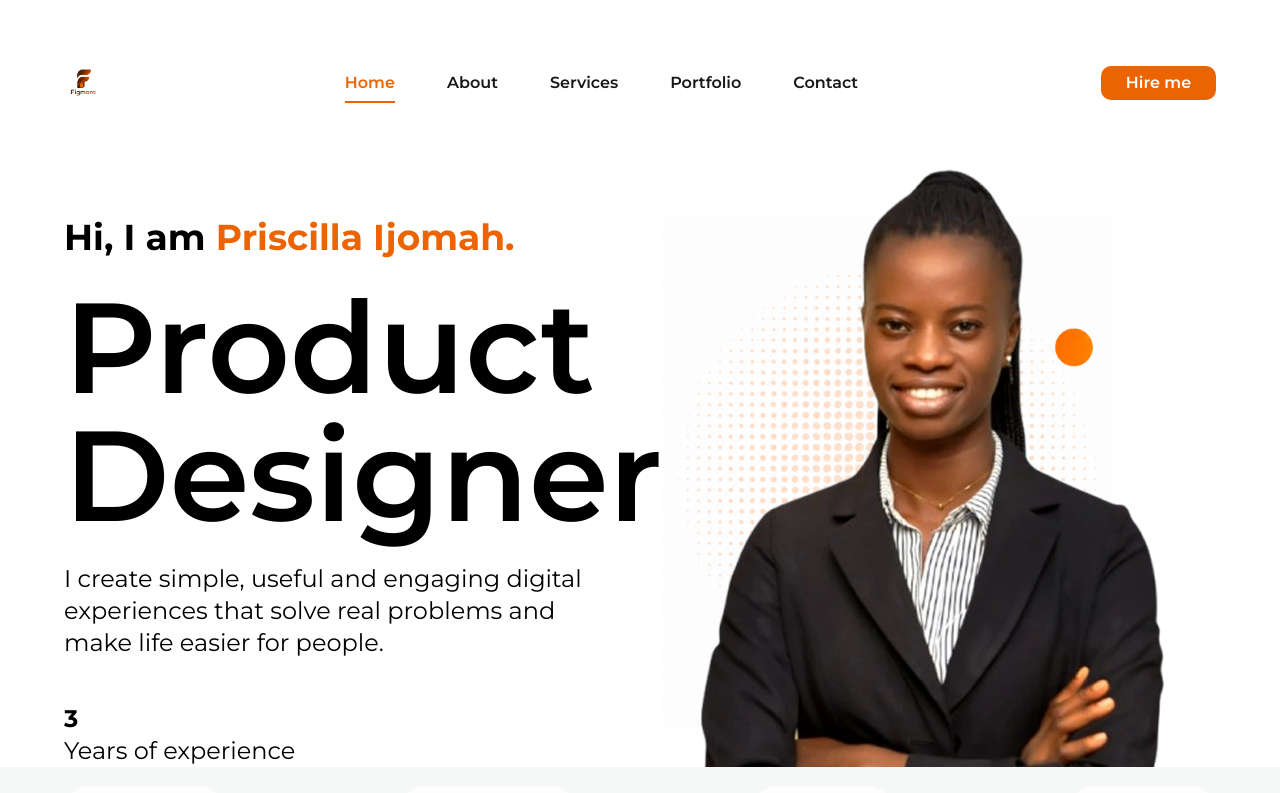
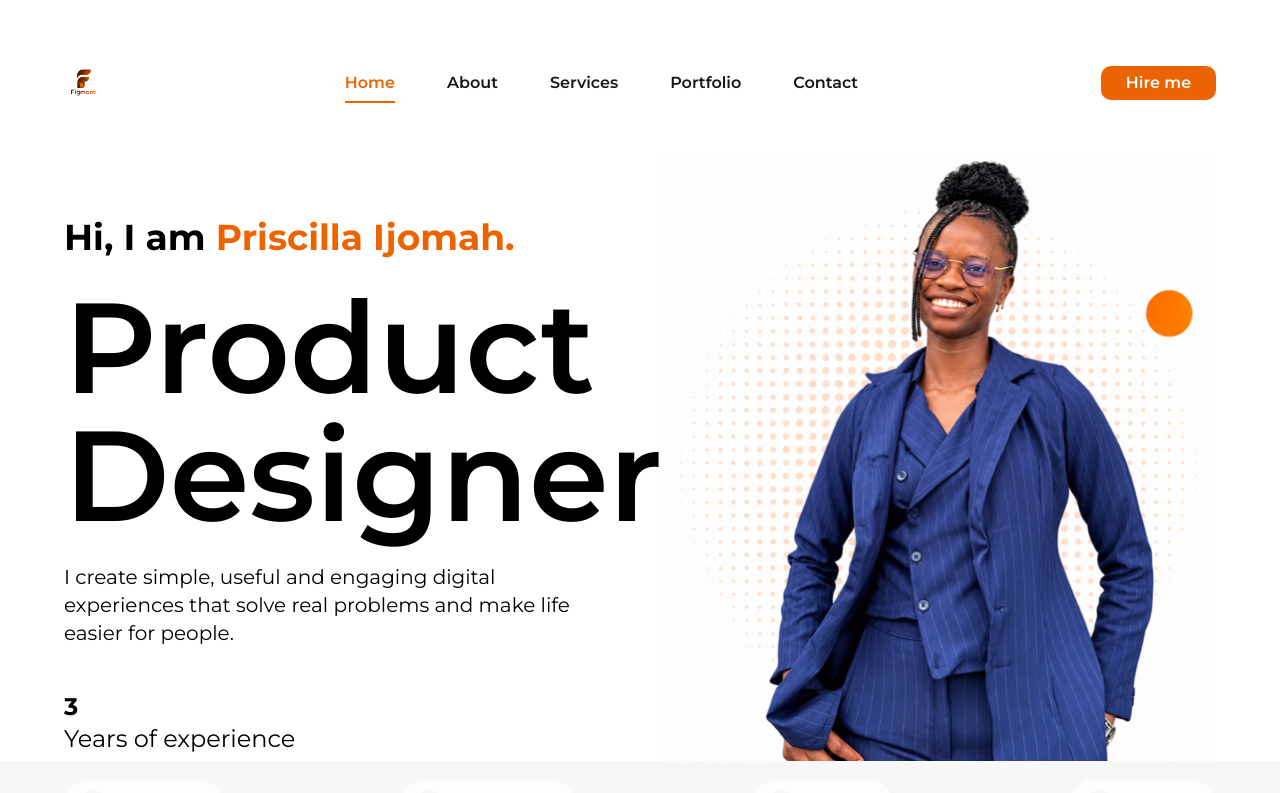
Before and after one commit to ALADETAN-IFE/priscillia-portfolio, a Next.js app: page / in a window 1280 px wide. Shown: the top 793 px of the page. Built offline with nearby package versions, Linux system fonts and the light colour scheme.

Commit message:
feat: update Hero section layout and styles, replace hero image

```diff
--- a/src/components/sections/hero/Hero.tsx
+++ b/src/components/sections/hero/Hero.tsx
@@ -5,7 +5,7 @@ import HeroBottom from "./HeroBottom";
 const Hero = () => {
   return (
     <>
-      <div className="flex max-sm:flex-col justify-between">
+      <div className="flex max-[700px]:flex-col  max-sm:gap-4 justify-between mb-1.5">
         <HeroLeft />
         <HeroRight />
       </div>
--- a/src/components/sections/hero/HeroLeft.tsx
+++ b/src/components/sections/hero/HeroLeft.tsx
@@ -10,12 +10,12 @@ const HeroLeft = () => {
             &nbsp;Priscilla Ijomah.
           </Typography>
         </Typography>
-        <Typography className="text-6xl! lg:text-8xl! xl:text-9xl! font-semibold tracking-0 leading-15 lg:leading-24 xl:leading-32 pt-0.5">
+        <Typography className="text-5xl! lg:text-8xl! xl:text-9xl! font-semibold tracking-0 leading-12 lg:leading-24 xl:leading-32 pt-0.5">
           Product
           <br />
           Designer
         </Typography>
-        <Typography className="max-lg:text-xl font-normal! max-w-131.25" variant="h2">
+        <Typography className="text-xl max-md:text-lg max-lg:text-xl font-normal! max-w-131.25" variant="h2">
           I create simple, useful and engaging digital experiences that solve
           real problems and make life easier for people.
         </Typography>
--- a/src/components/sections/hero/HeroRight.tsx
+++ b/src/components/sections/hero/HeroRight.tsx
@@ -2,21 +2,21 @@ import Image from "next/image";
 
 const HeroRight = () => {
   return (
-    <div className="relative w-full sm:max-w-153.25">
+    <div className="relative w-full max-[376px]:h-105 max-[426px]:h-115 h-122 md:h-full sm:max-w-153.25 flex justify-end lg:mb-10">
       <Image
         src="/assets/hero/hero_bg.jpg"
         alt="Hero Background"
-        width="450"
-        height="696"
-        className="max-sm:h-122 max-sm:w-full"
+        width={490}
+        height={696}
+        className="absolute top-0 md:-top-9 xl:-top-16 w-full"
       />
       <Image
-        src="/assets/hero/hero_img.webp"
+        src="/assets/hero/hero_img2.webp"
         alt="Priscilla_Ijomah_image"
-        width="613"
-        height="696"
+        width={522}
+        height={697}
         priority
-        className="absolute top-0 md:-top-17 xl:-top-20 left-0"
+        className="absolute top-0 md:-top-11 xl:-top-17"
       />
     </div>
   );
```
Also changed, not shown: public/assets/hero/hero_img2.webp (added).
